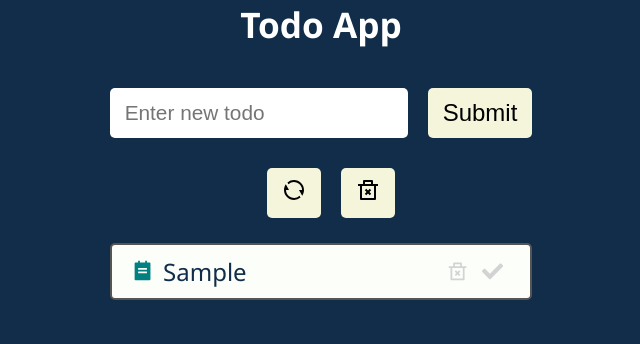
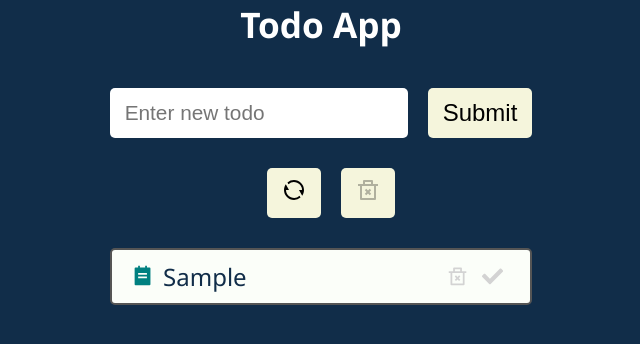
Before and after one commit to AlexiusMart/simple-todo, a React (Create React App) app: page / in a window 1280 px wide. Both pictures are taken after typing "Sample" into the empty fields and a click on the button "Submit". Shown: the top 344 px of the page, without its empty margins (319-959 px from the left). Built offline with nearby package versions, Linux system fonts and the light colour scheme.

Commit message:
complete project

```diff
--- a/src/App.js
+++ b/src/App.js
@@ -40,19 +40,31 @@ function App() {
     setTodos(todos.filter((todo) => !todo.isCompleted))
   }
 
+  const completedTodosCount = todos.filter((todo) => todo.isCompleted).length
+
   return (
     <div className='App'>
       <h1>Todo App</h1>
       <TodoForm addTodo={addTodoHandler} />
-      <TodosActions
-        resetTodos={resetTodosHandler}
-        deleteCompletedTodos={deleteCompletedTodosHandler}
-      />
+      {!!todos.length && (
+        <TodosActions
+          completedTodosExist={!!completedTodosCount}
+          resetTodos={resetTodosHandler}
+          deleteCompletedTodos={deleteCompletedTodosHandler}
+        />
+      )}
+
       <TodoList
         todos={todos}
         deleteTodo={deleteTodoHandler}
         toggleTodo={toggleTodoHandler}
       />
+      {completedTodosCount > 0 && (
+        <h2>
+          You have completed {completedTodosCount}
+          {completedTodosCount === 1 ? 'todo' : 'todos'}!
+        </h2>
+      )}
     </div>
   )
 }
--- a/src/components/Todos/TodoForm.jsx
+++ b/src/components/Todos/TodoForm.jsx
@@ -1,4 +1,5 @@
 import { useState } from 'react'
+import { Button } from '../UI/Button'
 
 import styles from './TodoForm.module.css'
 
@@ -22,7 +23,9 @@ export const TodoForm = ({ addTodo }) => {
             onChange={(e) => setText(e.target.value)}
           />
         </label>
-        <button type='submit'>Submit</button>
+        <Button type='submit' title='Submit todo'>
+          Submit
+        </Button>
       </form>
     </div>
   )
--- a/src/components/Todos/TodoForm.module.css
+++ b/src/components/Todos/TodoForm.module.css
@@ -12,22 +12,6 @@
   width: 90%;
   height: 30px;
   font-size: 1.3rem;
-}
-
-.todoFormContainer button {
-  margin-left: 20px;
-  height: 50px;
-  cursor: pointer;
-  background-color: beige;
-  font-size: 1.5rem;
-}
-
-.todoFormContainer button:hover {
-  background-color: rgb(240, 240, 155);
-}
-
-.todoFormContainer input,
-.todoFormContainer button {
   padding: 10px 15px;
   border: none;
   border-radius: 5px;
--- a/src/components/Todos/TodosActions.jsx
+++ b/src/components/Todos/TodosActions.jsx
@@ -1,15 +1,24 @@
 import { RiDeleteBin2Line, RiRefreshLine } from 'react-icons/ri'
 import { Button } from '../UI/Button'
+import styles from './TodosActions.module.css'
 
-export const TodosActions = ({ resetTodos, deleteCompletedTodos }) => {
+export const TodosActions = ({
+  resetTodos,
+  deleteCompletedTodos,
+  completedTodosExist
+}) => {
   return (
-    <>
+    <div className={styles.todosActionsContainer}>
       <Button onClick={resetTodos} title='Reset Todos'>
         <RiRefreshLine />
       </Button>
-      <Button onClick={deleteCompletedTodos} title='Clear Complited Todos'>
+      <Button
+        onClick={deleteCompletedTodos}
+        title='Clear Complited Todos'
+        disabled={!completedTodosExist}
+      >
         <RiDeleteBin2Line />
       </Button>
-    </>
+    </div>
   )
 }
--- a/src/components/Todos/TodosActions.module.css
+++ b/src/components/Todos/TodosActions.module.css
@@ -0,0 +1,3 @@
+.todosActionsContainer {
+  margin: 5px;
+}
--- a/src/components/UI/Button.jsx
+++ b/src/components/UI/Button.jsx
@@ -1,9 +1,10 @@
 import styles from './Button.module.css'
 
-export const Button = ({ onClick, children, title, disabled = false }) => {
+export const Button = (props) => {
+  const { children, disabled = false } = props
   return (
     <>
-      <button className={styles.button} onClick={onClick} title={title}>
+      <button {...props} className={styles.button} disabled={disabled}>
         {children}
       </button>
     </>
```
